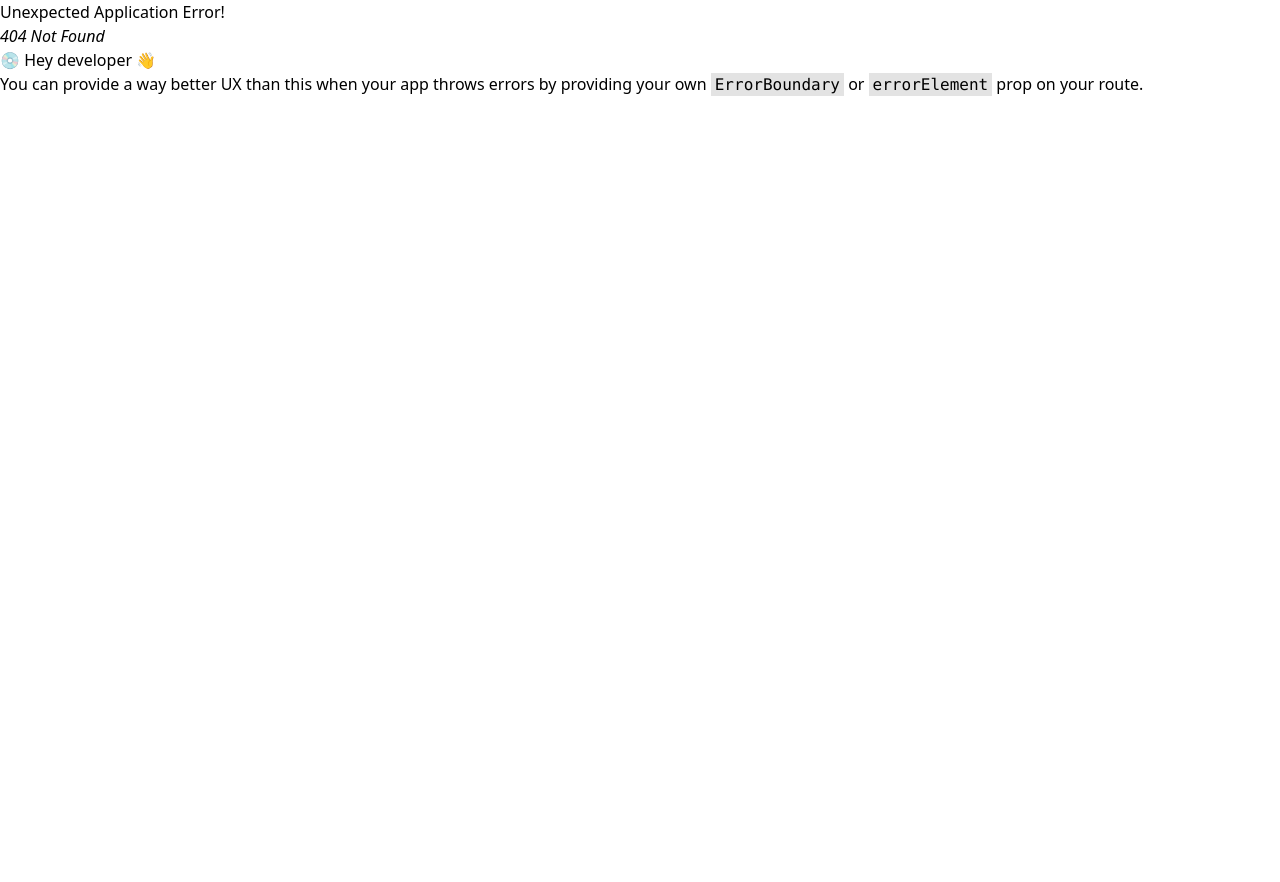
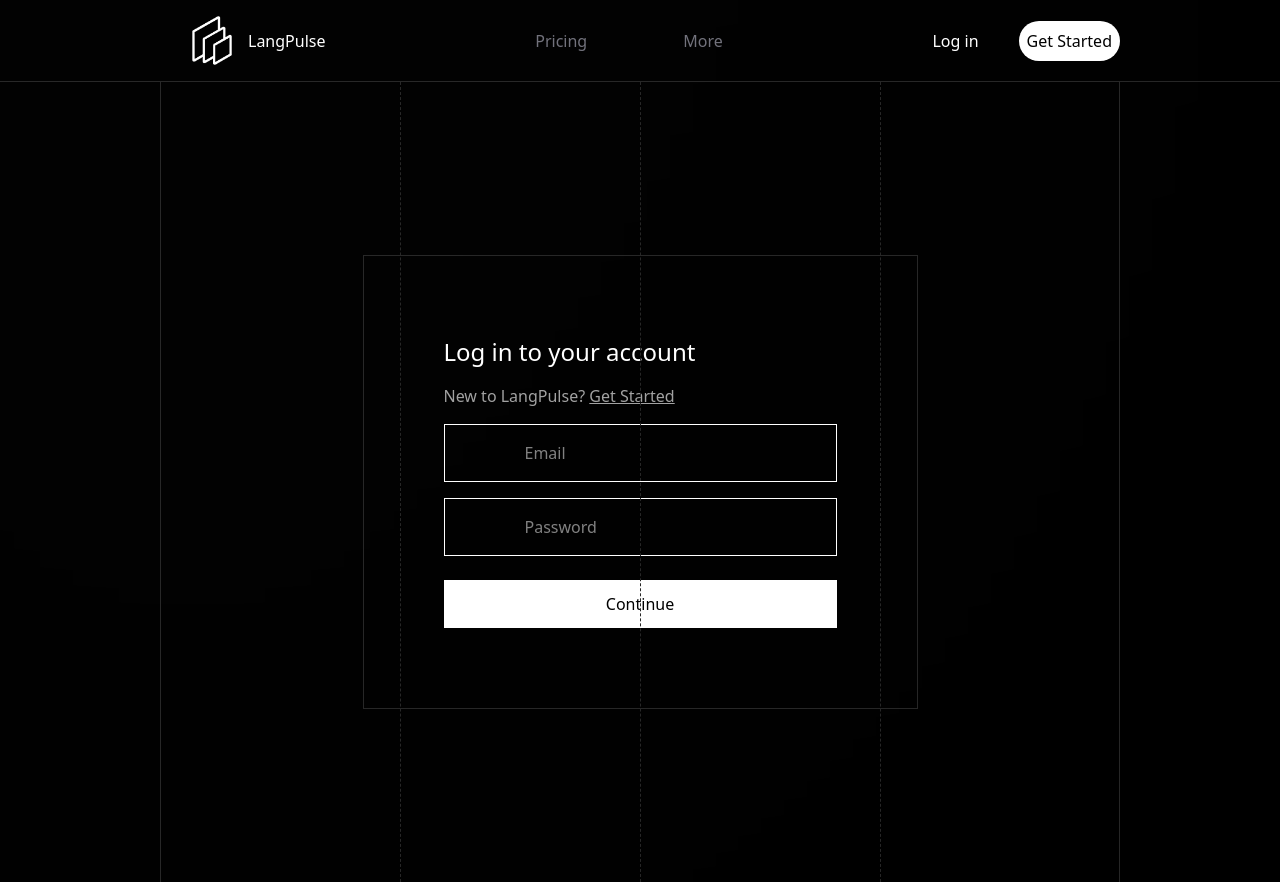
Before and after one commit to Marwan-Alhindi/O, a React (Vite) app in the folder langpulse.client/: page /login in a window 1280 px wide. Before the commit this address had no page. Before the commit the page ends 800 px from the top, so only its background shows below. Built offline with nearby package versions, Linux system fonts and the light colour scheme.

Commit message:
login page added!

```diff
--- a/langpulse.client/src/marketing/MarketingLayout.jsx
+++ b/langpulse.client/src/marketing/MarketingLayout.jsx
@@ -14,7 +14,7 @@ function MarketingLayout() {
         <Navigation isMobile={isMobile} setIsMobile={setIsMobile}/>
 
         {!isMobile && (
-          <div className="relative h-screen w-full overflow-y-auto bg-black">
+          <div className="relative min-h-screen w-full bg-black">
             {/* Margin wrapper for all vertical lines */}
             <div className="h-full relative sm:mx-20 md:mx-40">
               {/* Outer solid borders */}
--- a/langpulse.client/src/marketing/pages/Landing.jsx
+++ b/langpulse.client/src/marketing/pages/Landing.jsx
@@ -2,8 +2,9 @@ import Hero from '/src/marketing/components/Hero'
 
 function Landing () {
     return (
-        <div>
+        <div className="relative z-20 h-full w-full">
             <Hero />
+            <h1 className="text-white m-4">More content here!</h1>
         </div>
     )
 }
--- /dev/null
+++ b/langpulse.client/src/marketing/pages/Login.jsx
@@ -0,0 +1,27 @@
+function Login () {
+    return (
+        <div className="text-white h-screen flex flex-col">
+
+            {/* top line */}
+            <div className="text-black w-full">.</div>
+
+            {/* login content */}
+            <div className="flex-grow flex items-center justify-center">
+                <div className="flex flex-col border border-neutral-800 border-solid p-20 text-white">
+                    <p className="text-2xl mb-4">Log in to your account</p>
+                    <p className="text-l mb-4 text-neutral-400">
+                        New to LangPulse? <span className="underline">Get Started</span>
+                    </p>
+                    <input className="border border-white border-solid py-4 px-20 mb-4 w-full" type="text" placeholder="Email" />
+                    <input className="border border-white border-solid py-4 px-20 mb-4 w-full" type="password" placeholder="Password" />
+                    <button className="bg-white text-black py-3 mt-2">Continue</button>
+                </div>
+            </div>
+
+            {/* bottom line */}
+            <div className="text-black w-full">.</div>
+        </div>
+    )
+}
+
+export default Login
```
Also changed, not shown: langpulse.client/src/router.jsx (+4 -10 lines).
